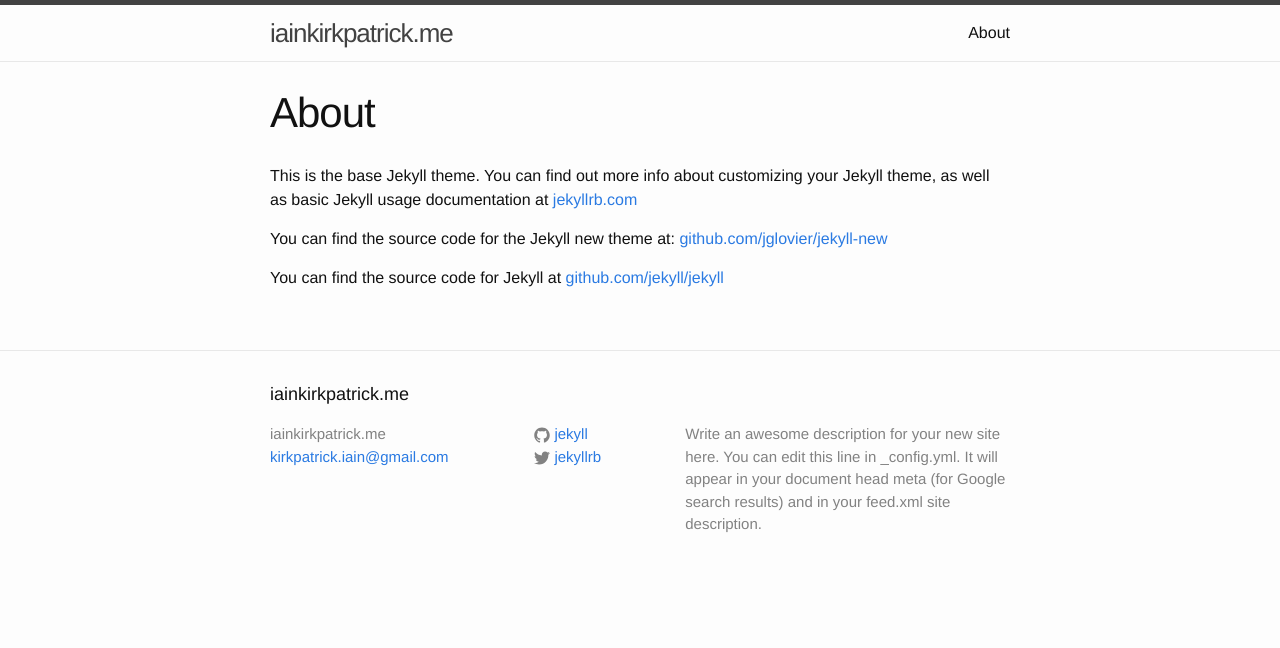
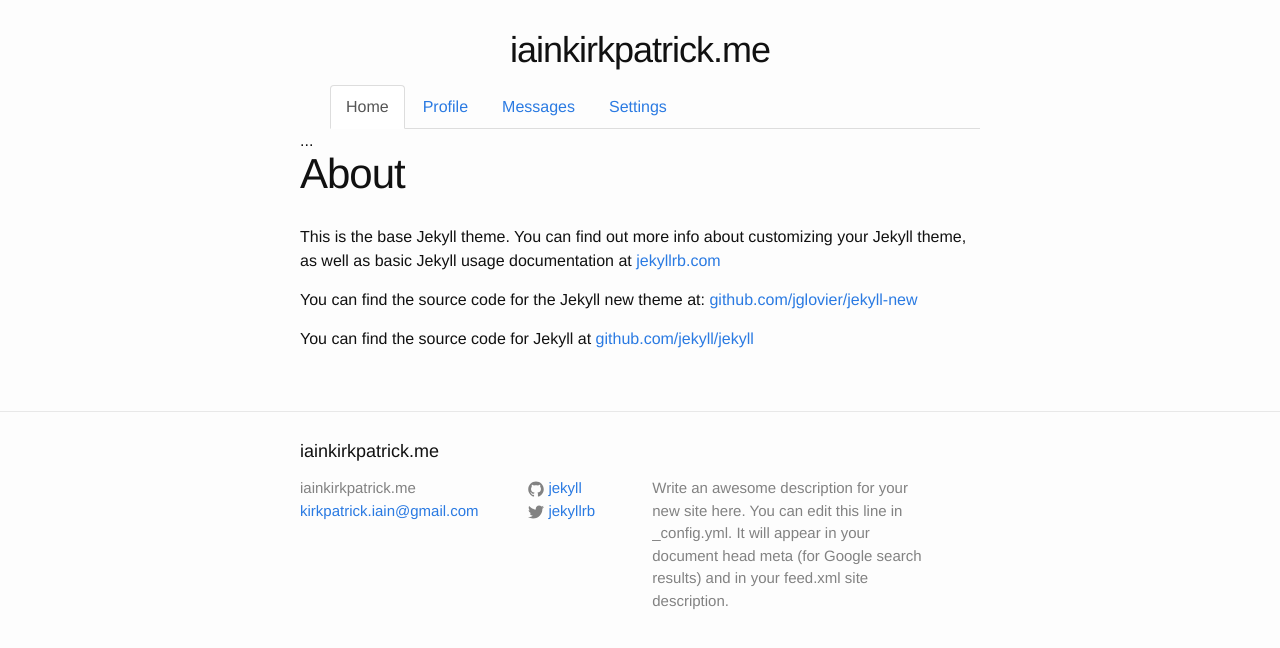
Before and after one commit to iainkirkpatrick/iainkirkpatrick.com, a Jekyll site: the page built from about.md, in a window 1280 px wide. Shown: the top 648 px of the page. Built offline with Jekyll 4.4.1, drawn with Linux system fonts in a browser that asks for light colours; nearby versions of some CDN libraries; a script that is not in the unit is left out.

Commit message:
added basic tabs with bootstrap, ready for site sections

```diff
--- a/_includes/head.html
+++ b/_includes/head.html
@@ -5,6 +5,8 @@
 
   <title>{% if page.title %}{{ page.title }}{% else %}{{ site.title }}{% endif %}</title>
   <meta name="description" content="{% if page.excerpt %}{{ page.excerpt | strip_html | strip_newlines | truncate: 160 }}{% else %}{{ site.description }}{% endif %}">
+
+  <link rel="stylesheet" href="https://maxcdn.bootstrapcdn.com/bootstrap/3.3.5/css/bootstrap.min.css">
 
   <link rel="stylesheet" href="{{ "/css/main.css" | prepend: site.baseurl }}">
   <link rel="canonical" href="{{ page.url | replace:'index.html','' | prepend: site.baseurl | prepend: site.url }}">
@@ -15,6 +17,7 @@
   // <script src="js/d3.geo.zoom.min.js"></script> -->
 
   <script src="https://code.jquery.com/jquery-2.1.4.min.js"></script>
+  <script src="https://maxcdn.bootstrapcdn.com/bootstrap/3.3.5/js/bootstrap.min.js"></script>
   <script src="https://cdnjs.cloudflare.com/ajax/libs/d3/3.5.5/d3.min.js"></script>
   <script src="https://cdnjs.cloudflare.com/ajax/libs/topojson/1.6.19/topojson.min.js"></script>
   <script src="js/globe.js"></script>
--- a/_layouts/default.html
+++ b/_layouts/default.html
@@ -5,10 +5,37 @@
 
   <body>
 
-    {% include header.html %}
+    <div class="page-content">
 
-    <div class="page-content">
+      <div class="globe wrapper"></div>
+
       <div class="wrapper">
+        <div class="title">
+          <h1>iainkirkpatrick.me</h1>
+        </div>
+        <div class="nav">
+          <!-- <ul id="navTabs" class="nav nav-tabs">
+            <li role="presentation" class="active"><a href="#">Home</a></li>
+            <li role="presentation"><a href="#">Profile</a></li>
+            <li role="presentation"><a href="#">Messages</a></li>
+          </ul> -->
+
+          <!-- Nav tabs -->
+          <ul class="nav nav-tabs" role="tablist">
+            <li role="presentation" class="active"><a href="#home" aria-controls="home" role="tab" data-toggle="tab">Home</a></li>
+            <li role="presentation"><a href="#profile" aria-controls="profile" role="tab" data-toggle="tab">Profile</a></li>
+            <li role="presentation"><a href="#messages" aria-controls="messages" role="tab" data-toggle="tab">Messages</a></li>
+            <li role="presentation"><a href="#settings" aria-controls="settings" role="tab" data-toggle="tab">Settings</a></li>
+          </ul>
+
+          <!-- Tab panes -->
+          <div class="tab-content">
+            <div role="tabpanel" class="tab-pane fade in active" id="home">...</div>
+            <div role="tabpanel" class="tab-pane fade" id="profile">...</div>
+            <div role="tabpanel" class="tab-pane fade" id="messages">...</div>
+            <div role="tabpanel" class="tab-pane fade" id="settings">...</div>
+          </div>
+        </div>
         {{ content }}
       </div>
     </div>
--- a/_sass/_base.scss
+++ b/_sass/_base.scss
@@ -23,6 +23,14 @@
     -webkit-text-size-adjust: 100%;
 }
 
+.title {
+    font-size: 26px;
+    line-height: 56px;
+    letter-spacing: -1px;
+    margin-bottom: 0;
+    text-align: center;
+}
+
 .globe {
   pointer-events: all;
   cursor: -webkit-grab;
@@ -34,6 +42,12 @@
   stroke: #777;
   stroke-width: .5px;
   stroke-opacity: .5;
+}
+
+svg {
+  display: block;
+  margin-left: auto;
+  margin-right: auto;
 }
 
 /**
--- a/index.html
+++ b/index.html
@@ -3,9 +3,6 @@
 ---
 
 <div class="home">
-
-  <div class="globe">
-  </div>
 
   <h1 class="page-heading">Posts</h1>
 
--- /dev/null
+++ b/js/navTabs.js
@@ -0,0 +1,5 @@
+//http://getbootstrap.com/javascript/#tabs
+$('#myTabs a').click(function (e) {
+  e.preventDefault()
+  $(this).tab('show')
+})
```
